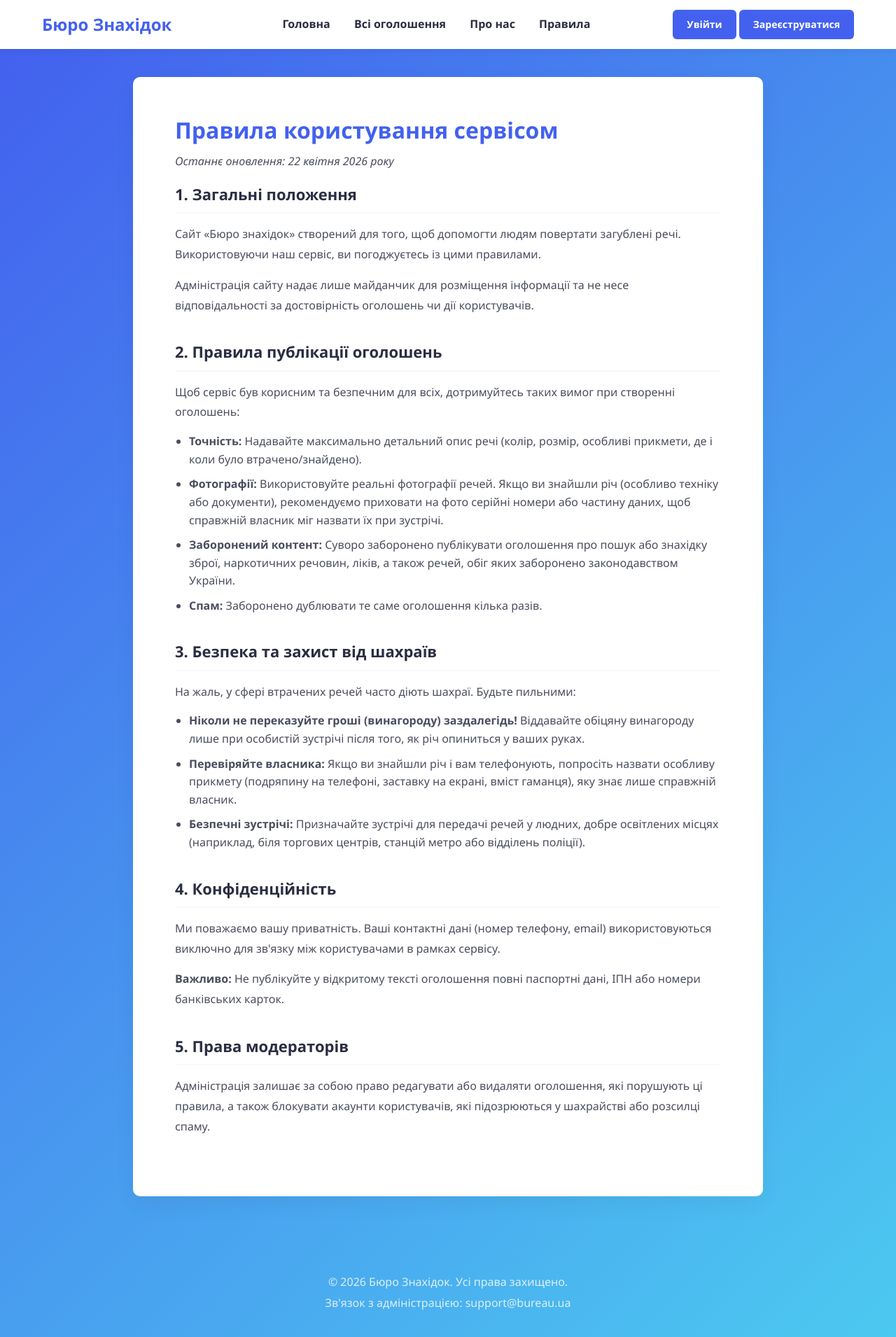
After one commit to yaverick/lost-property-site, a Flask app: page /rules in a window 1280 px wide. The commit adds this page. Shown: the whole page at 70% size. Run offline with Flask 3, Linux system fonts and the light colour scheme.

Commit message:
rules page + fixes

```diff
--- a/main.py
+++ b/main.py
@@ -19,5 +19,9 @@ def login():
 def register():
     return render_template('register.html')
 
+@app.route('/rules')
+def rules():
+    return render_template('rules.html')
+
 if __name__ == '__main__':
     app.run(debug=True)
--- a/static/css/base_styles.css
+++ b/static/css/base_styles.css
@@ -52,12 +52,12 @@ body {
     text-align: center;
 }
 
-.btn-register {
+.btn-search {
     background-color: var(--primary-color);
     color: var(--white);
 }
 
-.btn-register:hover {
+.btn-search:hover {
     background-color: var(--primary-hover);
 }
 
--- a/static/css/register_styles.css
+++ b/static/css/register_styles.css
@@ -29,7 +29,7 @@
 }
 
 .auth-form .form-group {
-    margin-bottom: 20px;
+    margin-bottom: 15px;
 }
 
 .auth-form label {
--- /dev/null
+++ b/static/css/rules_styles.css
@@ -0,0 +1,75 @@
+.page-container {
+    padding: 40px 20px 80px;
+    display: flex;
+    justify-content: center;
+    flex-grow: 1;
+}
+
+.content-card {
+    background: var(--white);
+    padding: 50px 60px;
+    border-radius: var(--border-radius);
+    box-shadow: 0 10px 30px rgba(0, 0, 0, 0.05);
+    max-width: 900px;
+    width: 100%;
+}
+
+.content-card h1 {
+    color: var(--primary-color);
+    font-size: 32px;
+    margin-bottom: 5px;
+}
+
+.last-updated {
+    color: var(--text-light);
+    font-size: 14px;
+    margin-bottom: 40px;
+    font-style: italic;
+}
+
+.content-card section {
+    margin-bottom: 35px;
+}
+
+.content-card h2 {
+    color: var(--text-dark);
+    font-size: 22px;
+    margin-bottom: 15px;
+    padding-bottom: 8px;
+    border-bottom: 2px solid var(--bg-light);
+}
+
+.content-card p {
+    margin-bottom: 15px;
+    font-size: 16px;
+    line-height: 1.8;
+    color: #4a4d5e;
+}
+
+.content-card ul {
+    margin-left: 20px;
+    margin-bottom: 20px;
+}
+
+.content-card li {
+    margin-bottom: 10px;
+    font-size: 16px;
+    line-height: 1.6;
+    color: #4a4d5e;
+    position: relative;
+}
+
+
+@media (max-width: 768px) {
+    .content-card {
+        padding: 30px 20px;
+    }
+
+    .content-card h1 {
+        font-size: 26px;
+    }
+
+    .content-card h2 {
+        font-size: 20px;
+    }
+}
--- a/templates/base.html
+++ b/templates/base.html
@@ -1,6 +1,5 @@
 <!DOCTYPE html>
 <html lang="uk">
-
 <head>
     <meta charset="UTF-8">
     <meta name="viewport" content="width=device-width, initial-scale=1.0">
@@ -19,10 +18,11 @@
                 <a href="{{ url_for('home') }}">Головна</a>
                 <a href="{{ url_for('home') }}">Всі оголошення</a>
                 <a href="{{ url_for('home') }}">Про нас</a>
+                <a href="{{ url_for('rules') }}">Правила</a>
             </nav>
             <div class="auth-buttons">
                 <a href="{{ url_for('login') }}" class="btn btn-login">Увійти</a>
-                <a href="{{ url_for('register') }}" class="btn btn-register">Зареєструватися</a>
+                <a href="{{ url_for('register') }}" class="btn btn-search">Зареєструватися</a>
             </div>
         </div>
     </header>
--- a/templates/home.html
+++ b/templates/home.html
@@ -1,7 +1,7 @@
 {% extends 'base.html' %}
 
 {% block title%}
-Бюро знахідок
+Бюро знахідок | Головна
 {% endblock %}
 
 {% block stylesheets %}
@@ -16,8 +16,8 @@
                 <h1>Знайдемо те, що загубилося</h1>
                 <p>Єдина база втрачених та знайдених речей. Допоможіть речам повернутися додому.</p>
                 <form class="search-form">
-                    <input type="text" placeholder="Що ви шукаєте? (наприклад: ключі, телефон, кіт)" required>
-                    <button type="submit" class="btn btn-register">Знайти</button>
+                    <input type="text" placeholder="Що ви шукаєте?" required>
+                    <button type="submit" class="btn btn-search">Знайти</button>
                 </form>
             </div>
         </section>
--- a/templates/login.html
+++ b/templates/login.html
@@ -1,7 +1,7 @@
 {% extends 'base.html' %}
 
 {% block title%}
-Бюро знахідок
+Бюро знахідок | Вхід
 {% endblock %}
 
 {% block stylesheets %}
@@ -27,7 +27,7 @@
                 <input type="password" id="password" name="password" required>
             </div>
 
-            <button type="submit" class="btn btn-register btn-full">Увійти</button>
+            <button type="submit" class="btn btn-search btn-full">Увійти</button>
         </form>
 
         <div class="auth-footer">
--- a/templates/register.html
+++ b/templates/register.html
@@ -1,7 +1,7 @@
 {% extends 'base.html' %}
 
 {% block title%}
-Бюро знахідок
+Бюро знахідок | Реєстрація
 {% endblock %}
 
 {% block stylesheets %}
@@ -47,7 +47,7 @@
                 <label class="submit-rules" for="terms">Я згоден з <a href="#">правилами сервісу</a></label>
             </div>
 
-            <button type="submit" class="btn btn-register btn-full">Зареєструватися</button>
+            <button type="submit" class="btn btn-search btn-full">Зареєструватися</button>
         </form>
 
         <div class="auth-footer">
--- /dev/null
+++ b/templates/rules.html
@@ -0,0 +1,59 @@
+{% extends 'base.html' %}
+
+{% block title %}
+Бюро знахідок | Правила
+{% endblock %}
+
+{% block stylesheets %}
+{{ super() }}
+<link rel="stylesheet" href="{{ url_for('static', filename='css/rules_styles.css') }}">
+{% endblock %}
+
+{% block body %}
+
+    <main class="page-container container">
+        <div class="content-card">
+            <h1>Правила користування сервісом</h1>
+            <p class="last-updated">Останнє оновлення: 22 квітня 2026 року</p>
+
+            <section>
+                <h2>1. Загальні положення</h2>
+                <p>Сайт «Бюро знахідок» створений для того, щоб допомогти людям повертати загублені речі. Використовуючи наш сервіс, ви погоджуєтесь із цими правилами.</p>
+                <p>Адміністрація сайту надає лише майданчик для розміщення інформації та не несе відповідальності за достовірність оголошень чи дії користувачів.</p>
+            </section>
+
+            <section>
+                <h2>2. Правила публікації оголошень</h2>
+                <p>Щоб сервіс був корисним та безпечним для всіх, дотримуйтесь таких вимог при створенні оголошень:</p>
+                <ul>
+                    <li><strong>Точність:</strong> Надавайте максимально детальний опис речі (колір, розмір, особливі прикмети, де і коли було втрачено/знайдено).</li>
+                    <li><strong>Фотографії:</strong> Використовуйте реальні фотографії речей. Якщо ви знайшли річ (особливо техніку або документи), рекомендуємо приховати на фото серійні номери або частину даних, щоб справжній власник міг назвати їх при зустрічі.</li>
+                    <li><strong>Заборонений контент:</strong> Суворо заборонено публікувати оголошення про пошук або знахідку зброї, наркотичних речовин, ліків, а також речей, обіг яких заборонено законодавством України.</li>
+                    <li><strong>Спам:</strong> Заборонено дублювати те саме оголошення кілька разів.</li>
+                </ul>
+            </section>
+
+            <section>
+                <h2>3. Безпека та захист від шахраїв</h2>
+                <p>На жаль, у сфері втрачених речей часто діють шахраї. Будьте пильними:</p>
+                <ul>
+                    <li><strong>Ніколи не переказуйте гроші (винагороду) заздалегідь!</strong> Віддавайте обіцяну винагороду лише при особистій зустрічі після того, як річ опиниться у ваших руках.</li>
+                    <li><strong>Перевіряйте власника:</strong> Якщо ви знайшли річ і вам телефонують, попросіть назвати особливу прикмету (подряпину на телефоні, заставку на екрані, вміст гаманця), яку знає лише справжній власник.</li>
+                    <li><strong>Безпечні зустрічі:</strong> Призначайте зустрічі для передачі речей у людних, добре освітлених місцях (наприклад, біля торгових центрів, станцій метро або відділень поліції).</li>
+                </ul>
+            </section>
+
+            <section>
+                <h2>4. Конфіденційність</h2>
+                <p>Ми поважаємо вашу приватність. Ваші контактні дані (номер телефону, email) використовуються виключно для зв'язку між користувачами в рамках сервісу.</p>
+                <p><strong>Важливо:</strong> Не публікуйте у відкритому тексті оголошення повні паспортні дані, ІПН або номери банківських карток.</p>
+            </section>
+
+            <section>
+                <h2>5. Права модераторів</h2>
+                <p>Адміністрація залишає за собою право редагувати або видаляти оголошення, які порушують ці правила, а також блокувати акаунти користувачів, які підозрюються у шахрайстві або розсилці спаму.</p>
+            </section>
+        </div>
+    </main>
+
+{% endblock %}
```
Also changed, not shown: static/css/home_styles.css (+8 -4 lines).
